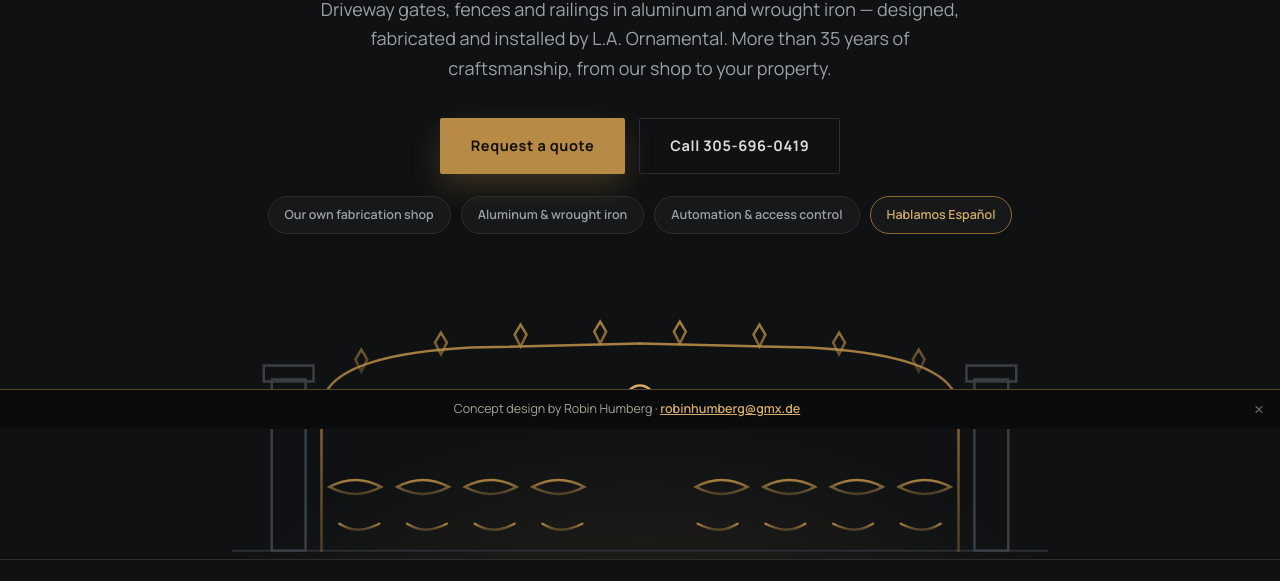
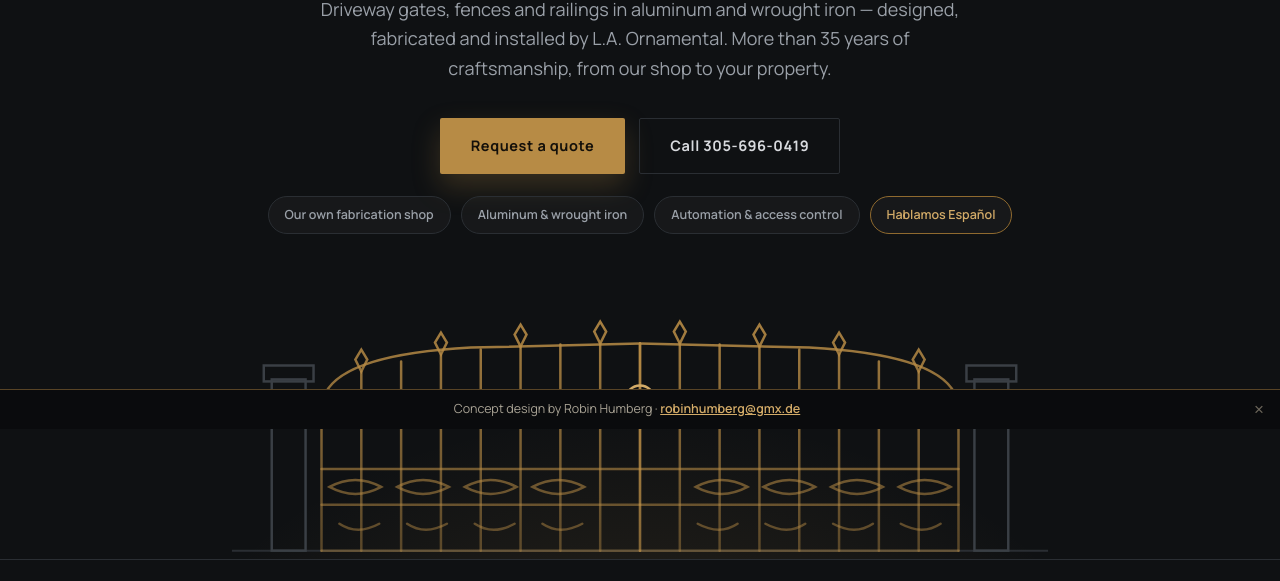
Before and after one commit to Clappedbytxger/demos, a plain HTML site: page gates-n-fences/index.html in a window 1280 px wide. Shown: the part 371-952 px from the top of the page. Drawn offline with Linux system fonts and the light colour scheme.

Commit message:
Fix SVG gate gradient (userSpaceOnUse)

```diff
--- a/gates-n-fences/index.html
+++ b/gates-n-fences/index.html
@@ -242,9 +242,9 @@
       <div class="gate-art" aria-hidden="true">
         <svg viewBox="0 0 860 300" fill="none">
           <defs>
-            <linearGradient id="fade" x1="0" y1="0" x2="0" y2="1">
+            <linearGradient id="fade" x1="0" y1="60" x2="0" y2="300" gradientUnits="userSpaceOnUse">
               <stop offset="0" stop-color="#b78b45" stop-opacity=".9"/>
-              <stop offset="1" stop-color="#b78b45" stop-opacity=".35"/>
+              <stop offset="1" stop-color="#b78b45" stop-opacity=".4"/>
             </linearGradient>
           </defs>
           <line x1="20" y1="292" x2="840" y2="292" stroke="#2a2e33" stroke-width="2"/>
```
